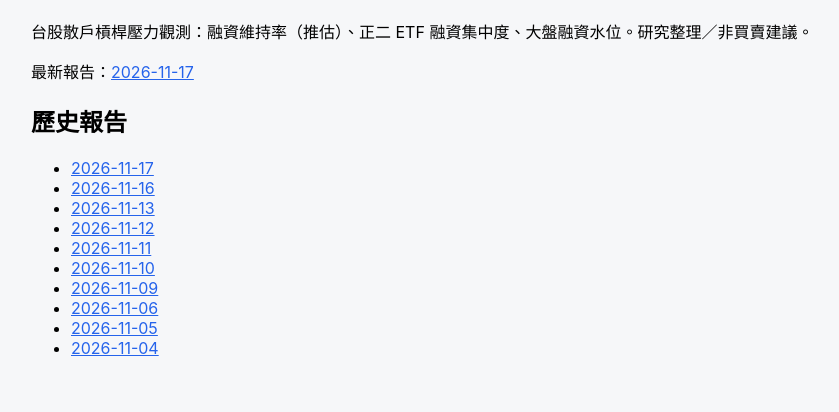
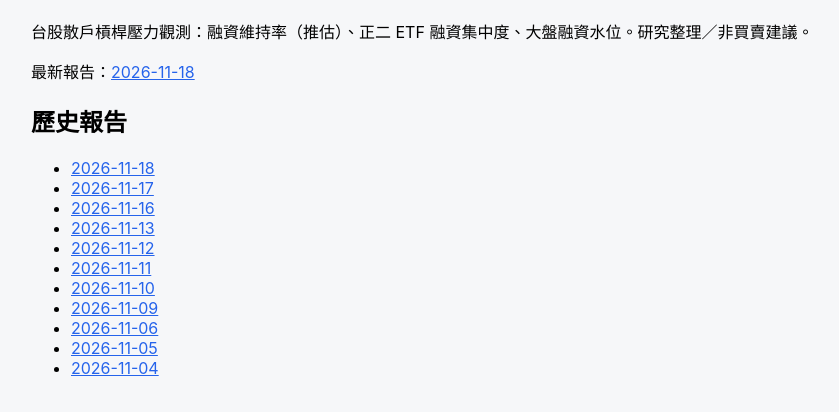
Before and after one commit to MasonLee3721/levradar, a plain HTML site: page index.html in a window 1280 px wide. Shown: the part 86-498 px from the top of the page, without its empty margins (179-1018 px from the left). Drawn offline with Linux system fonts and the light colour scheme.

Commit message:
levradar 20261118 (1/2)

```diff
--- a/index.html
+++ b/index.html
@@ -6,5 +6,5 @@
 .wrap{max-width:860px;margin:0 auto;padding:16px} a{color:#2563eb}</style></head>
 <body><div class="wrap"><h1>散戶槓桿雷達 LevRadar</h1>
 <p>台股散戶槓桿壓力觀測：融資維持率（推估）、正二 ETF 融資集中度、大盤融資水位。研究整理／非買賣建議。</p>
-<p>最新報告：<a href="reports/20261117/LEVRADAR.html">2026-11-17</a></p>
-<h2>歷史報告</h2><ul><li><a href="reports/20261117/LEVRADAR.html">2026-11-17</a></li><li><a href="reports/20261116/LEVRADAR.html">2026-11-16</a></li><li><a href="reports/20261113/LEVRADAR.html">2026-11-13</a></li><li><a href="reports/20261112/LEVRADAR.html">2026-11-12</a></li><li><a href="reports/20261111/LEVRADAR.html">2026-11-11</a></li><li><a href="reports/20261110/LEVRADAR.html">2026-11-10</a></li><li><a href="reports/20261109/LEVRADAR.html">2026-11-09</a></li><li><a href="reports/20261106/LEVRADAR.html">2026-11-06</a></li><li><a href="reports/20261105/LEVRADAR.html">2026-11-05</a></li><li><a href="reports/20261104/LEVRADAR.html">2026-11-04</a></li></ul></div></body></html>
+<p>最新報告：<a href="reports/20261118/LEVRADAR.html">2026-11-18</a></p>
+<h2>歷史報告</h2><ul><li><a href="reports/20261118/LEVRADAR.html">2026-11-18</a></li><li><a href="reports/20261117/LEVRADAR.html">2026-11-17</a></li><li><a href="reports/20261116/LEVRADAR.html">2026-11-16</a></li><li><a href="reports/20261113/LEVRADAR.html">2026-11-13</a></li><li><a href="reports/20261112/LEVRADAR.html">2026-11-12</a></li><li><a href="reports/20261111/LEVRADAR.html">2026-11-11</a></li><li><a href="reports/20261110/LEVRADAR.html">2026-11-10</a></li><li><a href="reports/20261109/LEVRADAR.html">2026-11-09</a></li><li><a href="reports/20261106/LEVRADAR.html">2026-11-06</a></li><li><a href="reports/20261105/LEVRADAR.html">2026-11-05</a></li><li><a href="reports/20261104/LEVRADAR.html">2026-11-04</a></li></ul></div></body></html>
```
